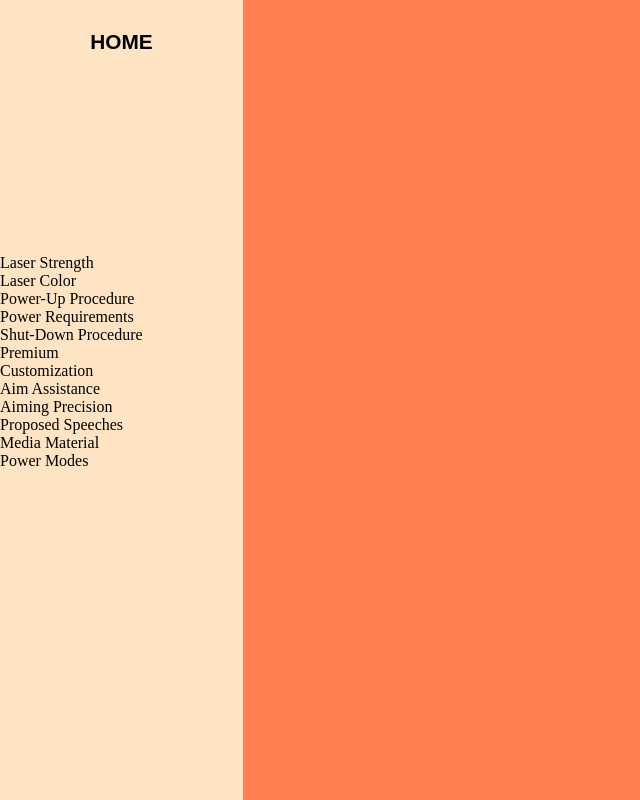
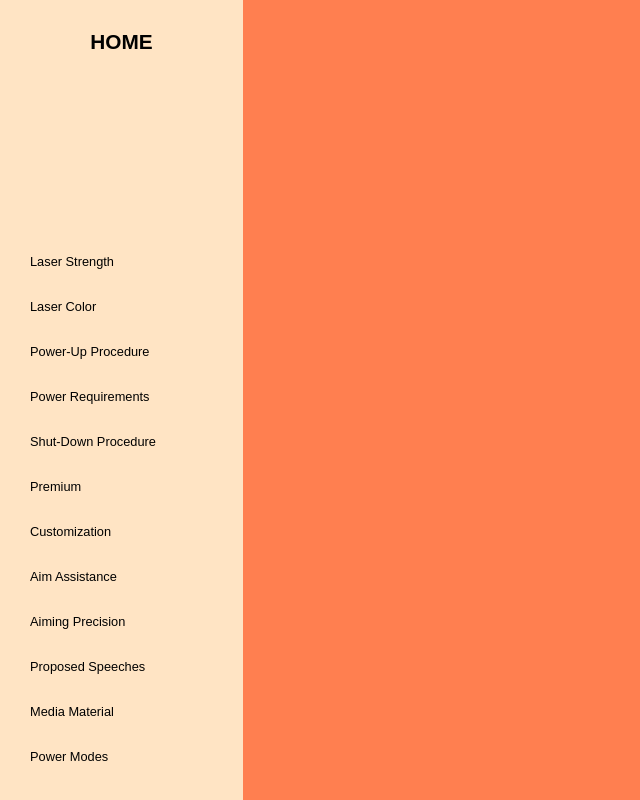
Before and after one commit to Hensga/faq-list, a plain HTML site: page index.html in a window 1280 px wide. Shown: the whole page, without its empty margins (0-640 px from the left). Drawn offline with Linux system fonts and the light colour scheme.

Commit message:
Klassen zu den list items hinzugefügt

```diff
--- a/index.html
+++ b/index.html
@@ -12,18 +12,18 @@
       <nav class="side-nav">
         <h3 class="home">Home</h3>
         <ul class="topics">
-          <li>Laser Strength</li>
-          <li>Laser Color</li>
-          <li>Power-Up Procedure</li>
-          <li>Power Requirements</li>
-          <li>Shut-Down Procedure</li>
-          <li>Premium</li>
-          <li>Customization</li>
-          <li>Aim Assistance</li>
-          <li>Aiming Precision</li>
-          <li>Proposed Speeches</li>
-          <li>Media Material</li>
-          <li>Power Modes</li>
+          <li class="topic">Laser Strength</li class="topic">
+          <li class="topic">Laser Color</li>
+          <li class="topic">Power-Up Procedure</li>
+          <li class="topic">Power Requirements</li>
+          <li class="topic">Shut-Down Procedure</li>
+          <li class="topic">Premium</li>
+          <li class="topic">Customization</li>
+          <li class="topic">Aim Assistance</li>
+          <li class="topic">Aiming Precision</li>
+          <li class="topic">Proposed Speeches</li>
+          <li class="topic">Media Material</li>
+          <li class="topic">Power Modes</li>
         </ul>
       </nav>
       <div class="content"></div>
```
